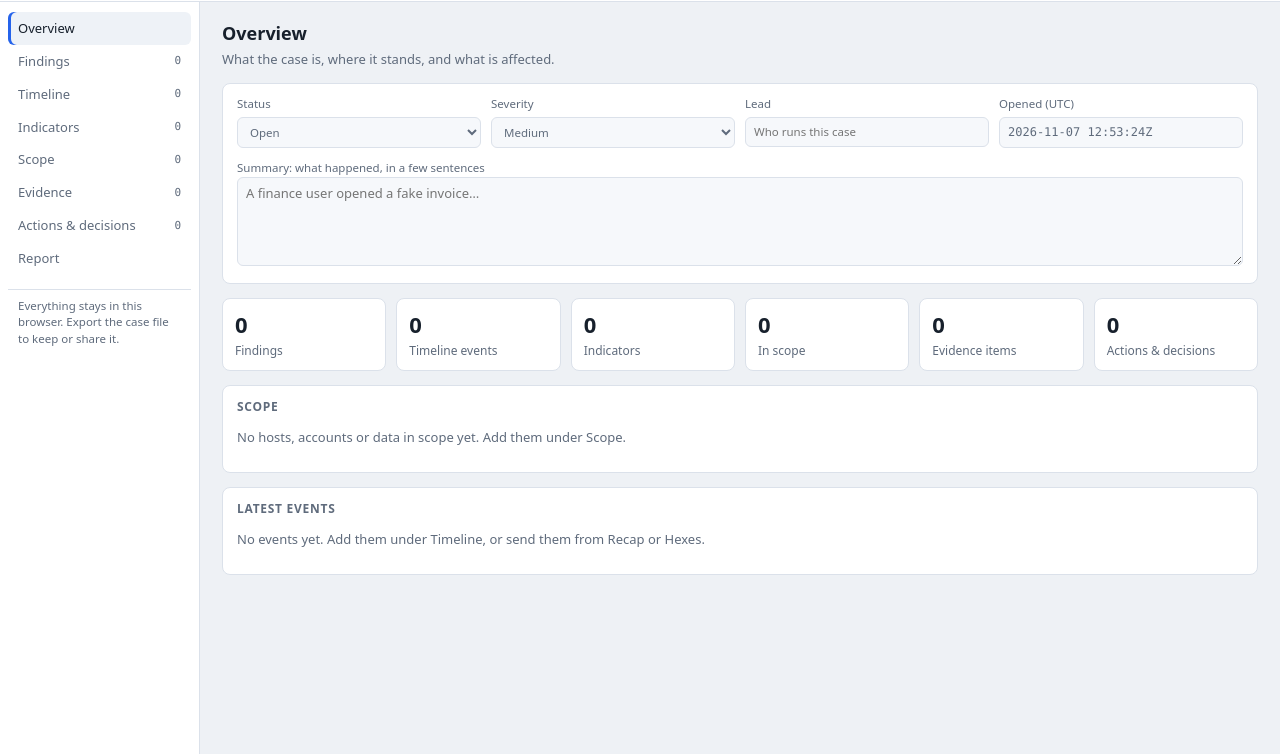
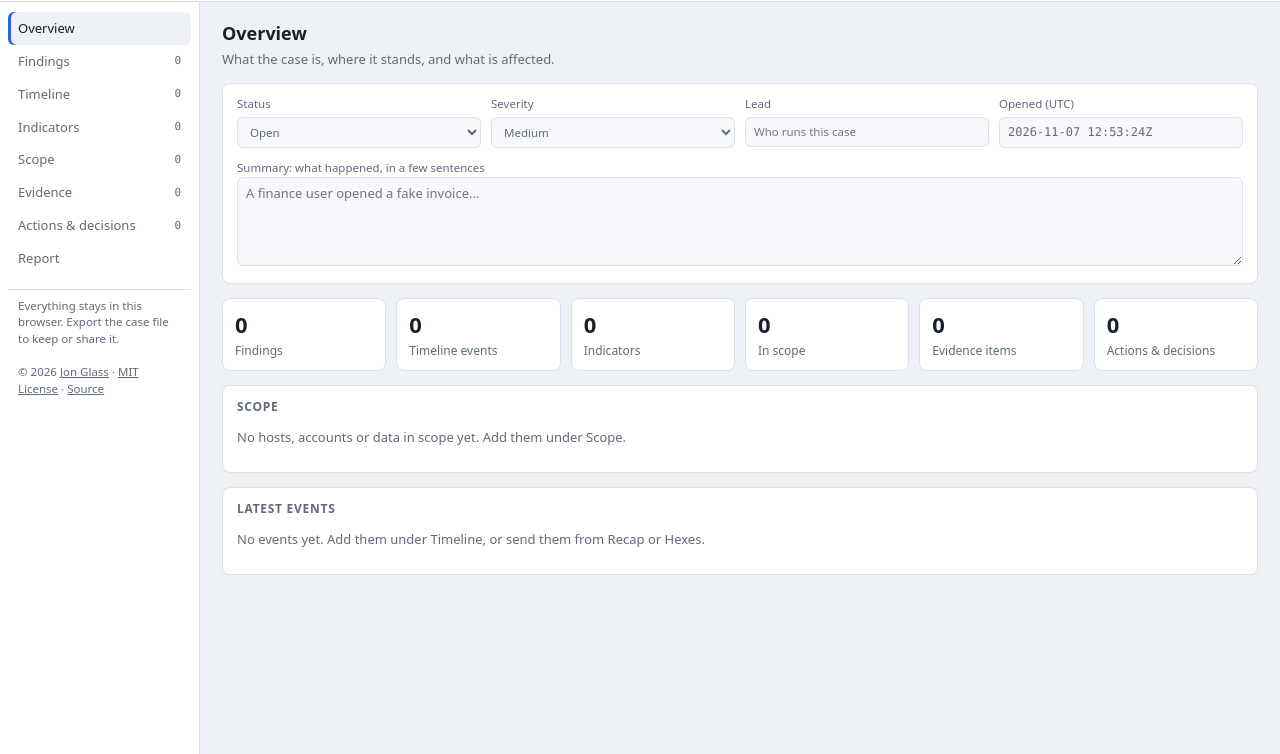
Before and after one commit to glassdfir/tessera, a plain HTML site: page index.html in a window 1280 px wide. Shown: the part 46-800 px from the top of the page. Drawn offline with Linux system fonts and the light colour scheme.

Commit message:
Add MIT License and author credit
Adds an MIT LICENSE (Copyright (c) 2026 Jon Glass), a License section
in the README, a meta author tag, and a small credit line on the page
linking to jon.glass, the license and the source.

Co-Authored-By: Claude Opus 5.5 <noreply@anthropic.com>
Claude-Session: https://claude.ai/code/session_0174XPAk3hqfecdj3phb8Wen

```diff
--- a/index.html
+++ b/index.html
@@ -185,6 +185,7 @@ table.items tr.thread-row:hover td { background: var(--panel-2); }
   .report { box-shadow: none; padding: 0; max-width: none; }
 }
   </style>
+<meta name="author" content="Jon Glass">
 </head>
 <body>
   <header id="topbar">
@@ -438,7 +439,7 @@ table.items tr.thread-row:hover td { background: var(--panel-2); }
     $('nav').innerHTML = SECTIONS.map(([id, name]) =>
       `<button type="button" data-sec="${id}" class="${S.section === id ? 'on' : ''}"${S.section === id ? ' aria-current="page"' : ''}>${name}` +
       `${LISTS.includes(id) ? `<span class="count">${S.c[id].length}</span>` : ''}</button>`).join('') +
-      '<div class="nav-foot">Everything stays in this browser. Export the case file to keep or share it.</div>';
+      '<div class="nav-foot">Everything stays in this browser. Export the case file to keep or share it.<br><br>&copy; 2026 <a href="https://jon.glass/" style="color:inherit">Jon Glass</a> &middot; <a href="https://github.com/glassdfir/tessera/blob/main/LICENSE" style="color:inherit">MIT License</a> &middot; <a href="https://github.com/glassdfir/tessera" style="color:inherit">Source</a></div>';
   }
   const opt = (list, v, labels) => list.map((x) => `<option value="${esc(x)}"${x === v ? ' selected' : ''}>${esc(labels ? labels[x] || x : x || '—')}</option>`).join('');
   const cap = (s) => s ? s[0].toUpperCase() + s.slice(1) : s;
```
Also changed, not shown: 2 other files.
